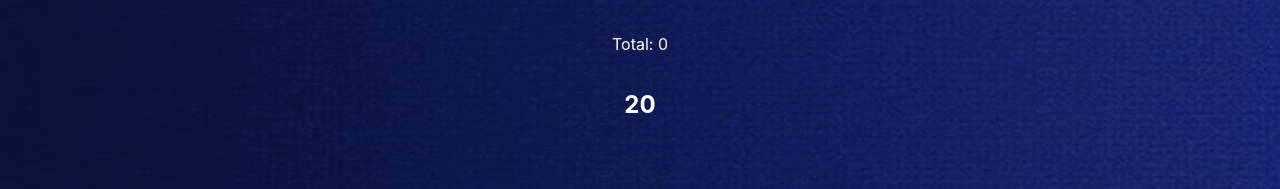
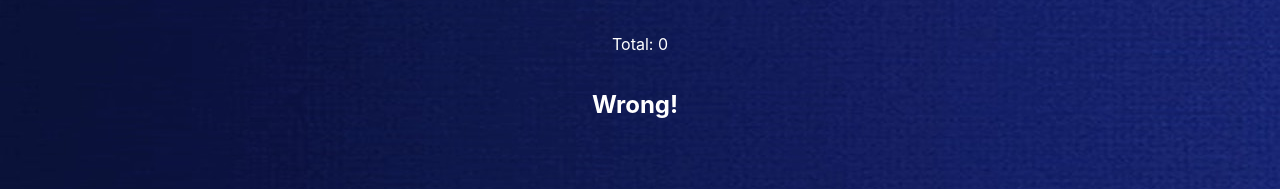
Before and after one commit to wynnblevins/trivia-blitz, a React (Create React App) app: page / in a window 1280 px wide. Shown: the part 421-610 px from the top of the page. Built offline with nearby package versions, Linux system fonts and the light colour scheme; no server answers.

Commit message:
tweaks around how/where stuff is displayed in app

```diff
--- a/src/components/GameBoard/GameBoard.tsx
+++ b/src/components/GameBoard/GameBoard.tsx
@@ -8,6 +8,7 @@ import useSound from "use-sound";
 import correctSound from '../../audio/correct.mp3';
 import wrongSound from '../../audio/wrong.wav';
 import timesUpSound from '../../audio/timesup.mp3';
+import { createStyles, withStyles } from "@material-ui/core";
 
 export interface Game {
   incorrectAnswers: number;
@@ -15,7 +16,23 @@ export interface Game {
   totalQuestions: number;
 }
 
-const GameBoard = () => {
+const styles = createStyles({
+  resultLabel: {
+    display: 'inline-block',
+    marginRight: '10px'
+  },
+  nextBtn: {
+    marginTop: '15px',
+    marginBottom: '15px'
+  },
+  resultsContainer: {
+    display: 'flex'
+  }
+})
+
+const GameBoardBase = (props: any) => {
+  const { classes } = props;
+
   const FIVE_SECONDS = 5000;
   const [gameObj, setGameObj] = useState<Game>({
     incorrectAnswers: 0,
@@ -28,6 +45,9 @@ const GameBoard = () => {
   const [showNextBtn, setShowNextBtn] = useState<boolean>(false);
   const [disableButtons, setDisableButtons] = useState<boolean>(false);
   const [showLoadingScreen, setShowLoadingScreen] = useState<boolean>(false);
+  const [showTimesUpMessage, setShowTimesUpMessage] = useState<boolean>(false);
+  const [showTimer, setShowTimer] = useState<boolean>(false);
+  const [correctlyAnswered, setCorrectlyAnswered] = useState<boolean>(false);
 
   const [playCorrectSound] = useSound(correctSound);
   const [playWrongSound] = useSound(wrongSound);
@@ -38,8 +58,6 @@ const GameBoard = () => {
       try {
         const token = await retrieveToken();
         setToken(token);
-
-        timer.init(onTimeUp, onTick)
 
         await fetchQuestion(token);
       } catch (e: any) {
@@ -55,7 +73,6 @@ const GameBoard = () => {
     setDisableButtons(false);
     fetchQuestion(token);
     resetClock();
-    startTimer();
   };
 
   const startTimer = () => {
@@ -81,10 +98,12 @@ const GameBoard = () => {
 
     // ...and display the next button
     setShowNextBtn(true);
+
+    // ...and show "Times Up!" message
+    setShowTimesUpMessage(true);
   };
 
   const onTick = () => {
-    console.log("tick");
     if (remainingTime > 0) {
       setRemainingTime((remainingTime) => remainingTime - 1);
     } else {
@@ -111,7 +130,11 @@ const GameBoard = () => {
       const question = await requestQuestion(token);
       await setQuestionObj(question);
 
+      setShowTimesUpMessage(false);
       setShowLoadingScreen(false);
+      setShowTimer(true);
+
+      startTimer();
     } catch (e: any) {
       handleRequestError(e);
     }
@@ -136,11 +159,15 @@ const GameBoard = () => {
   const onCorrectAnswer = () => {
     playCorrectSound();
     incrementScore(true);
+    setShowTimer(false);
+    setCorrectlyAnswered(true);
   };
 
   const onIncorrectAnswer = () => {
     playWrongSound();
     incrementScore(false);
+    setShowTimer(false);
+    setCorrectlyAnswered(false);
   };
 
   const onQuestionAnswer = (question: QuestionObj | null, choice: QuestionChoice) => {
@@ -165,11 +192,20 @@ const GameBoard = () => {
           questionObj={questionObj}
           disableButtons={disableButtons}/>
         <GameStats game={gameObj}></GameStats>
-        <h1>{remainingTime}</h1>
-        {showNextBtn ? <button type="button" onClick={onNextClick}>Next</button> : <></>}
+
+        <div className={classes.resultsContainer}>
+          { showTimer ? <>
+            { showTimesUpMessage ? <h1 className={classes.resultLabel}>Times Up!</h1> : <h1>{remainingTime}</h1>}
+          </> : <>
+            { correctlyAnswered ? <h1 className={classes.resultLabel}>Correct!</h1> : <h1 className={classes.resultLabel}>Wrong!</h1> }
+          </>}
+
+          {showNextBtn ? <button className={classes.nextBtn} type="button" onClick={onNextClick}>Next</button> : <></>}
+        </div>
       </>}
     </>
   )
 }
 
+const GameBoard = withStyles(styles)(GameBoardBase);
 export { GameBoard };
--- a/src/components/QuestionDisplay/QuestionDisplay.tsx
+++ b/src/components/QuestionDisplay/QuestionDisplay.tsx
@@ -59,7 +59,7 @@ const QuestionDisplayBase = (props: Props) => {
   }, [questionObj])
 
   return <>
-    <p>{questionText}</p>
+    <p dangerouslySetInnerHTML={{ __html: questionText as string | TrustedHTML }} />
     <div className={classes.questionChoices}>
       {questionChoices.map((possibleAnswer: QuestionChoice) => {
         return (
```
